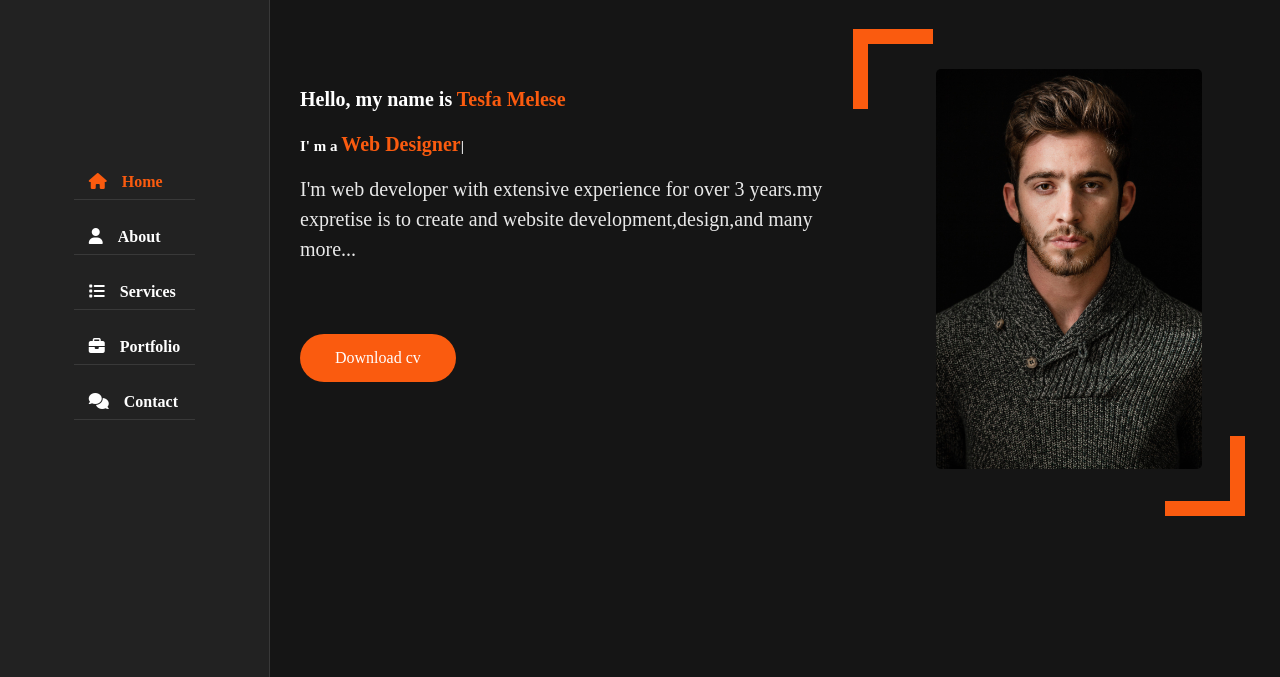
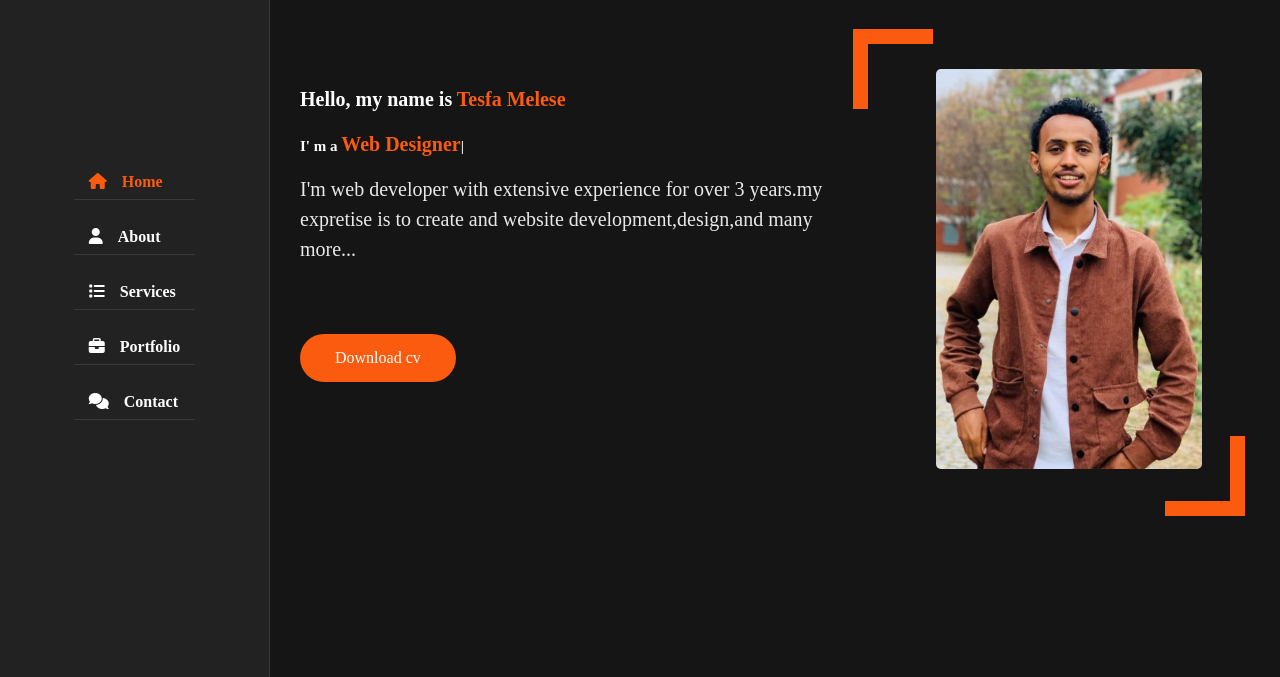
Before and after one commit to hope14657262/phase-1-final-project, a plain HTML site: page index.html in a window 1280 px wide. Shown: the part 123-800 px from the top of the page. Drawn offline with nearby package versions, Linux system fonts and the light colour scheme.

Commit message:
Changes titel

```diff
--- a/index.html
+++ b/index.html
@@ -3,7 +3,7 @@
 <head>
     <meta charset="UTF-8">
     <meta name="viewport" content="width=device-width, initial-scale=1.0">
-    <title>personal porti follw website</title>
+    <title>hope656</title>
     <link rel="stylesheet" href="JS/CSS/style.css">
     <link rel="stylesheet" href="JS/CSS/color-1.css">
     <link rel="stylesheet" href="https://cdnjs.cloudflare.com/ajax/libs/font-awesome/6.7.1/css/all.min.css">
@@ -51,7 +51,7 @@
 <a href="#" class="btn">Download cv</a>
 </div>
 <div class="home-img padd-15">
-    <img src="image/hero.jpg" alt="">
+    <img src="image/hope.jpg" alt="">
 </div>
                 </div>
             </div>
```
